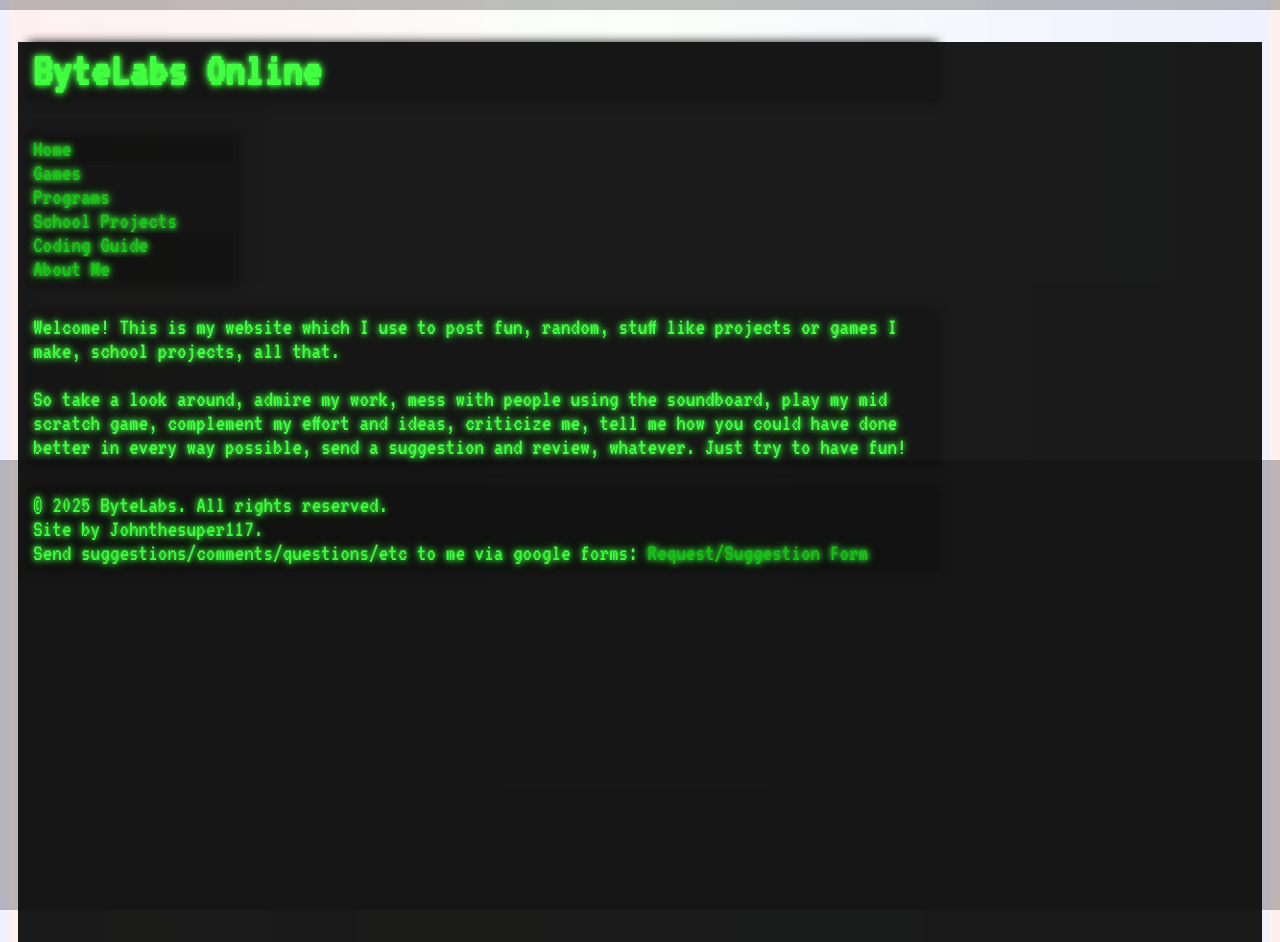
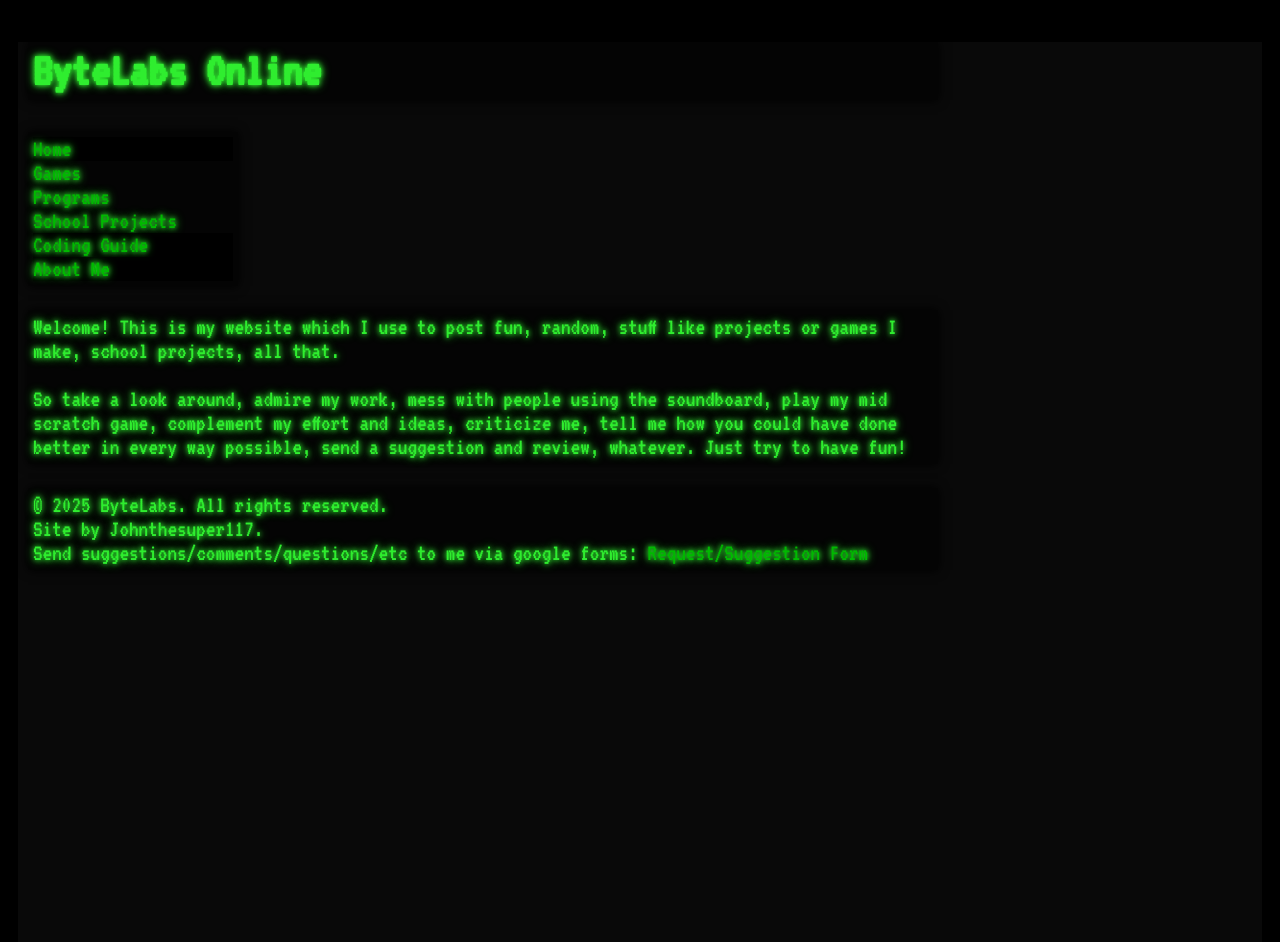
Before and after one commit to Johnthesuper117/bytelabs.online, a Jekyll site: the page built from index.html, in a window 1280 px wide. Built offline with Jekyll 4.4.1, drawn with Linux system fonts in a browser that asks for light colours.

Commit message:
cahnging background to black, if it doesn't work it should be because css takes forever to update

```diff
--- a/assets/css/stylesheet.css
+++ b/assets/css/stylesheet.css
@@ -8,7 +8,7 @@
 html {
   font-family: 'VT323', monospace;
   text-shadow: 0 0 5px rgb(from #33ff33 calc(r + 40) calc(g + 40) b);
-  background: linear-gradient(rgba(18, 16, 16, 0) 50%, rgba(0, 0, 0, 0.25) 50%), linear-gradient(90deg, rgba(255, 0, 0, 0.06), rgba(0, 255, 0, 0.02), rgba(0, 0, 255, 0.06));
+  background: black;
   font-size: 24px;
   font-weight: 300;
   font-style: normal;
```
